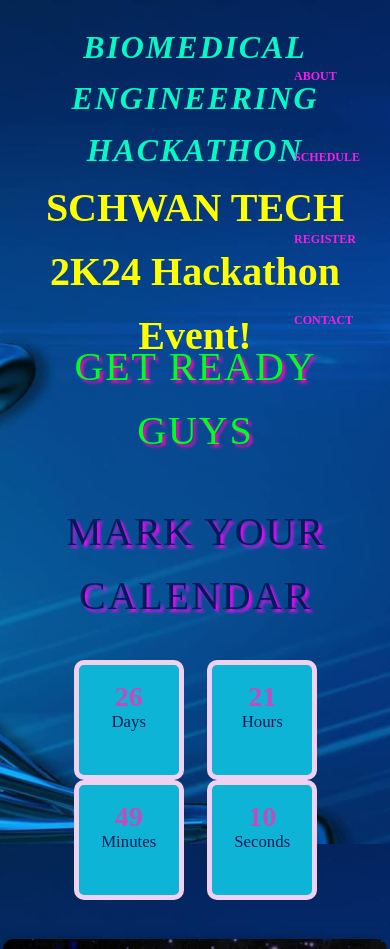
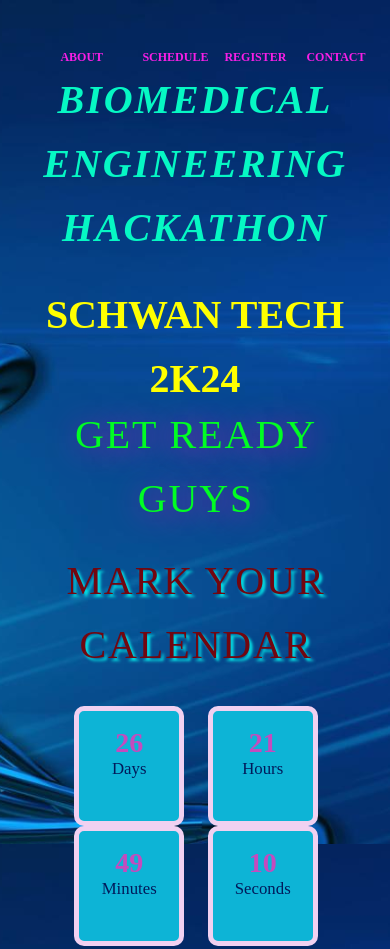
Before and after one commit to GaneshR8903/hackathonbme, a website: page hackathon.html in a window 390 px wide. Shown: the top 949 px of the page. Drawn offline with Linux system fonts and the light colour scheme.

Commit message:
hackthon

```diff
--- a/css/hackathon.css
+++ b/css/hackathon.css
@@ -18,7 +18,7 @@
 
 nav {
   margin-top: -25%;
-  margin-left: 75%;
+  margin-left: 70%;
   transform: translateX(-50%);
 }
 
@@ -56,7 +56,7 @@
   color: #06f8c4;
   font-weight: bold;
   font-style: italic;
-  margin-bottom: -40px;
+  margin-top: 0%;
 }
 
 .contents p {
@@ -64,7 +64,8 @@
   font-weight: bold;
   text-align: center;
   font-size: 40px;
-  margin-bottom: 7%;
+  margin-top: -1%;
+  margin-bottom: 6%;
 }
 .timer {
   align-items: center;
@@ -116,17 +117,17 @@
 }
 #headline {
   font-size: 40px;
-  padding: 5px;
-  margin-top: 5px;
-  color: #021a5a;
-  text-shadow: 3px 3px 3px #ff00ff;
+  padding: 2px;
+  margin-top: -5%;
+  color: #72060f;
+  text-shadow: 3px 3px 3px #05e9e9;
 }
 #headline1 {
   font-size: 40px;
   padding: 5px;
   margin-top: 5px;
   color: #01fd23;
-  text-shadow: 3px 3px 3px #ff00bf;
+  text-shadow: 3px 3px 30px #df05cc;
 }
 
 #headline1.glow {
@@ -357,7 +358,7 @@
     background-attachment: fixed;
     font-size: 14px;
     padding: 3px;
-    margin: 0;
+    margin: 10px;
     animation: rollIn 1.5s ease-out;
     overflow: auto;
     scroll-behavior: smooth;
@@ -376,21 +377,24 @@
   }
 
   nav {
-    text-align: right;
+    text-align: left;
     flex-direction: column;
+    padding: 0 5px;
   }
 
   nav ul {
     list-style-type: none;
     padding: 0;
     display: flex;
-    flex-direction: column;
+    align-items: flex-end;
     position: absolute;
     top: 0;
-    right: 0;
-    width: 100%;
+    right: -40px;
+    margin-top: -10%;
   }
-
+  nav ul li {
+    margin: -40px -15px;
+  }
   nav a {
     display: block;
     padding: 10px 20px;
@@ -426,11 +430,11 @@
   }
 
   .contents h1 {
-    font-size: 2rem;
-    margin-top: 30%;
+    font-size: 2.5rem;
+    margin-top: 40%;
   }
   #headline1 {
-    margin-top: 10%;
+    margin-top: 20%;
   }
   .floating-message {
     font-size: 14px;
--- a/hackathon.html
+++ b/hackathon.html
@@ -22,7 +22,7 @@
       </div>
       <div class="contents">
         <h1>Biomedical Engineering Hackathon</h1>
-        <p>SCHWAN TECH 2K24 Hackathon Event!</p>
+        <p>SCHWAN TECH 2K24</p>
       </div>
       <div class="timer">
         <div class="container">
```
